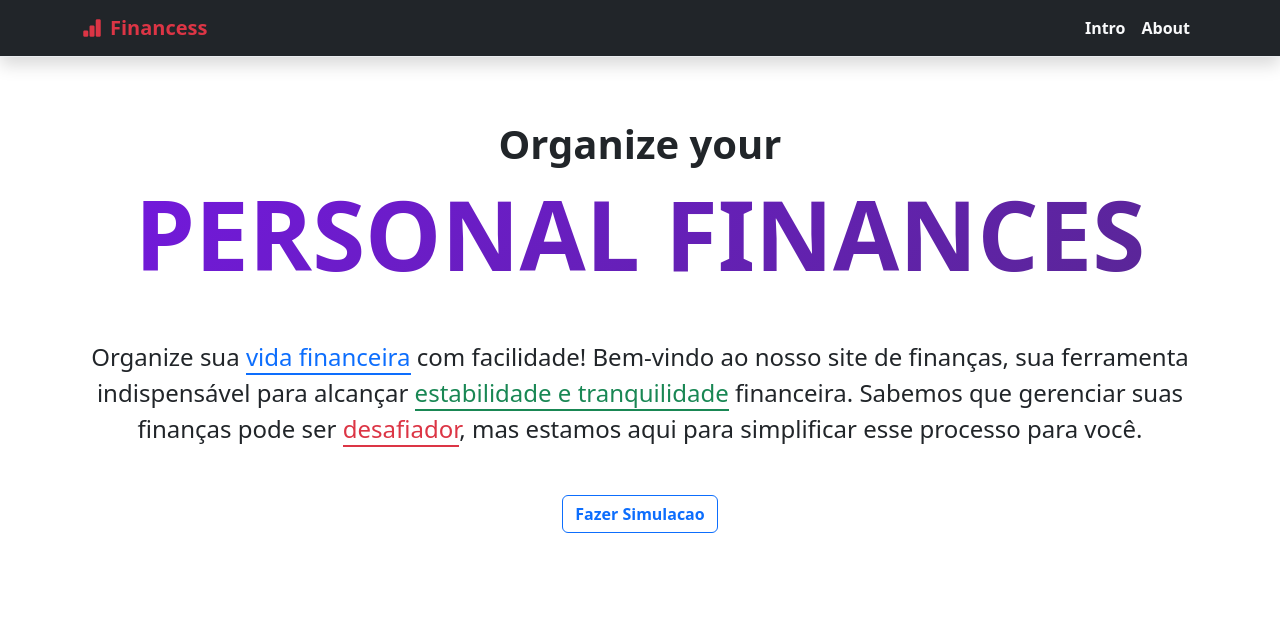
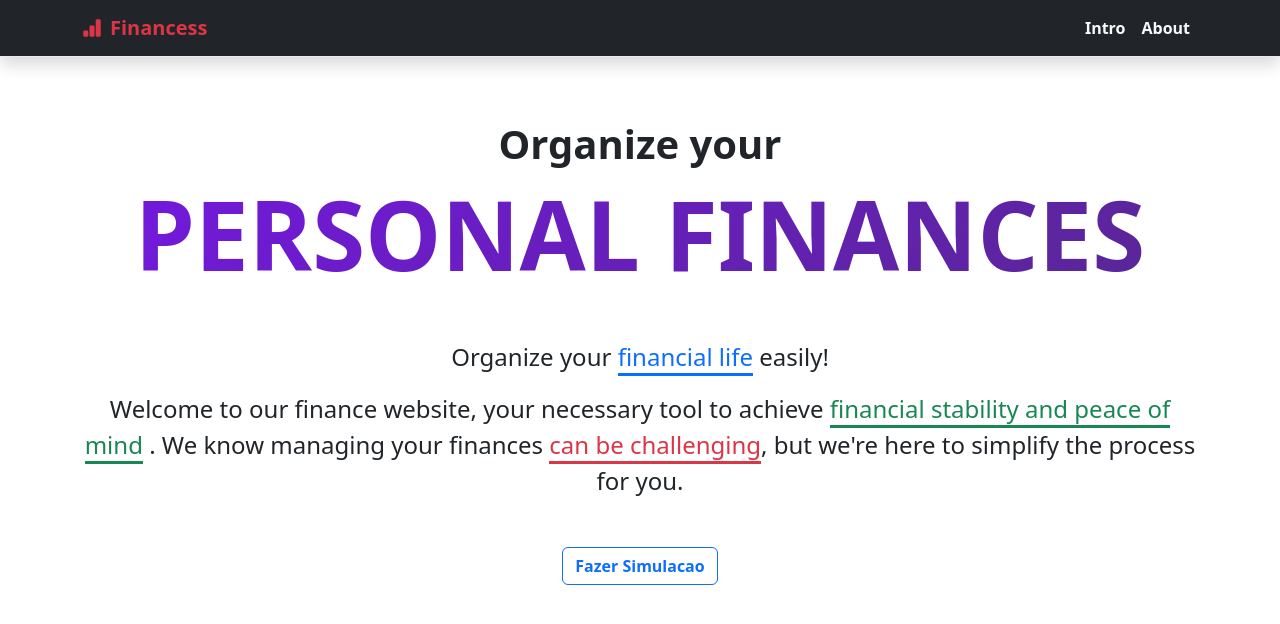
Before and after one commit to TallysonFreitas/Financess, a React (Create React App) app: page / in a window 1280 px wide. Shown: the top 624 px of the page. Built offline with nearby package versions, Linux system fonts and the light colour scheme.

Commit message:
feat: adiciona texto e conteudo ao container intro

```diff
--- a/src/containers/Intro/index.tsx
+++ b/src/containers/Intro/index.tsx
@@ -13,20 +13,22 @@ const Intro = () => {
               </h2>
             </div>
             <p className="lead text-dark fs-4 fw-medium mb-5">
-              Organize sua{' '}
-              <span className="border-bottom border-2 border-primary text-primary">
-                vida financeira
+              <p>
+                Organize your{' '}
+                <span className="text-primary border-bottom border-primary border-3">
+                  financial life
+                </span>{' '}
+                easily!{' '}
+              </p>
+              Welcome to our finance website, your necessary tool to achieve{' '}
+              <span className="text-success border-bottom border-3 border-success">
+                financial stability and peace of mind
               </span>{' '}
-              com facilidade! Bem-vindo ao nosso site de finanças, sua
-              ferramenta indispensável para alcançar{' '}
-              <span className="border-bottom border-2 border-success text-success">
-                estabilidade e tranquilidade
-              </span>{' '}
-              financeira. Sabemos que gerenciar suas finanças pode ser{' '}
-              <span className="border-bottom border-2 border-danger text-danger">
-                desafiador
+              . We know managing your finances{' '}
+              <span className="text-danger border-bottom border-3 border-danger">
+                can be challenging
               </span>
-              , mas estamos aqui para simplificar esse processo para você.
+              , but we&apos;re here to simplify the process for you.
             </p>
 
             <button
```
